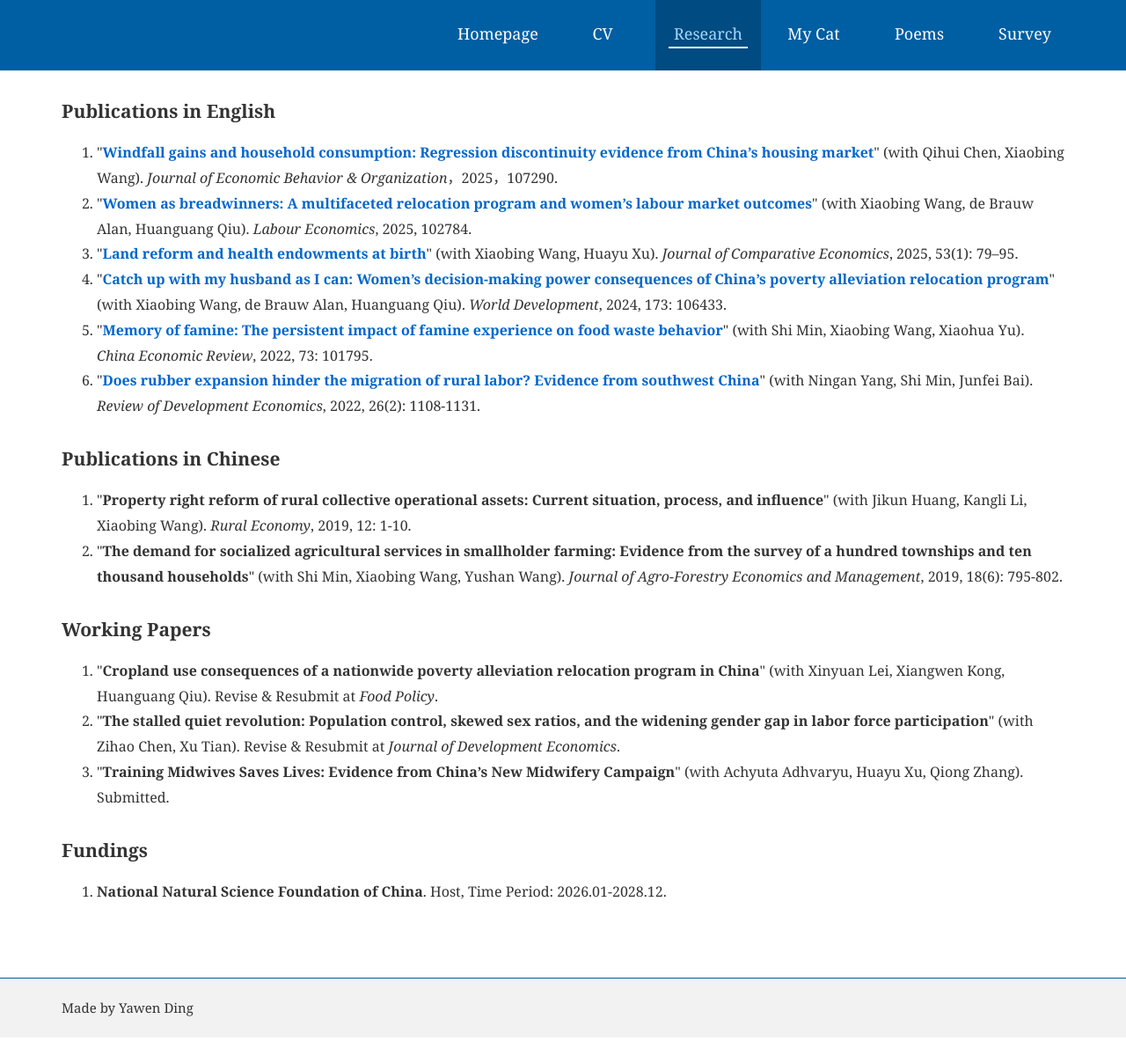
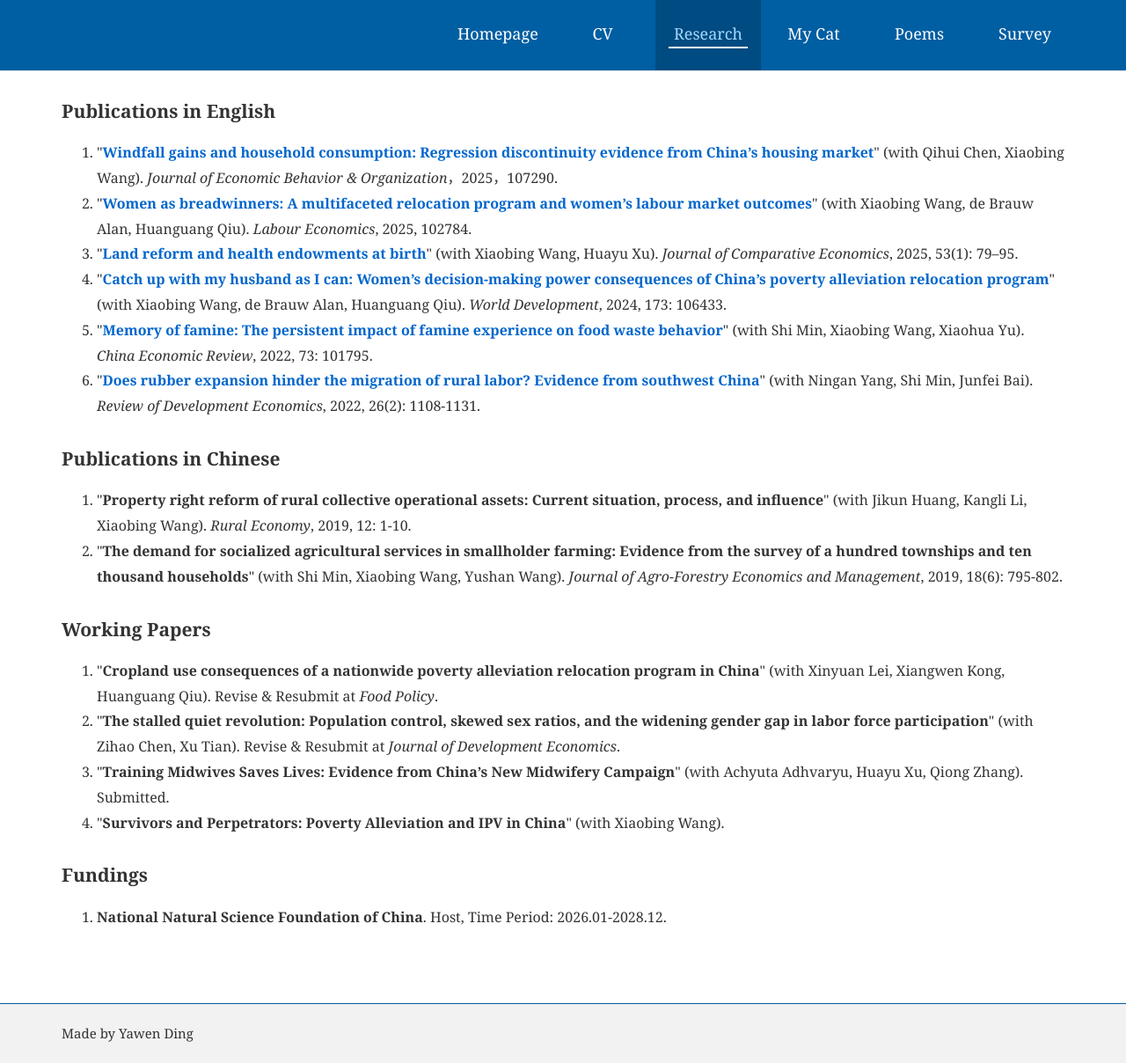
Before and after one commit to YawenDing/yawending.github.io, a Jekyll site: the page built from pages/_research/index.md, in a window 1280 px wide. Shown: the whole page at 88% size. Built offline with Jekyll 4.4.1, drawn with Linux system fonts in a browser that asks for light colours; before the commit the page ends 1179 px from its top, so only the background shows below that.

Commit message:
revised1

```diff
--- a/pages/_research/index.md
+++ b/pages/_research/index.md
@@ -61,6 +61,9 @@ target="_blank" rel="noopener"><b>Windfall gains and household consumption: Regr
 Midwifery Campaign</b>" (with Achyuta Adhvaryu, Huayu Xu, Qiong Zhang). Submitted.</li>
 
 
+<li>"<b>Survivors and Perpetrators: Poverty Alleviation and IPV in China</b>" (with Xiaobing Wang).</li>
+
+
 </ol>
 
 
```
